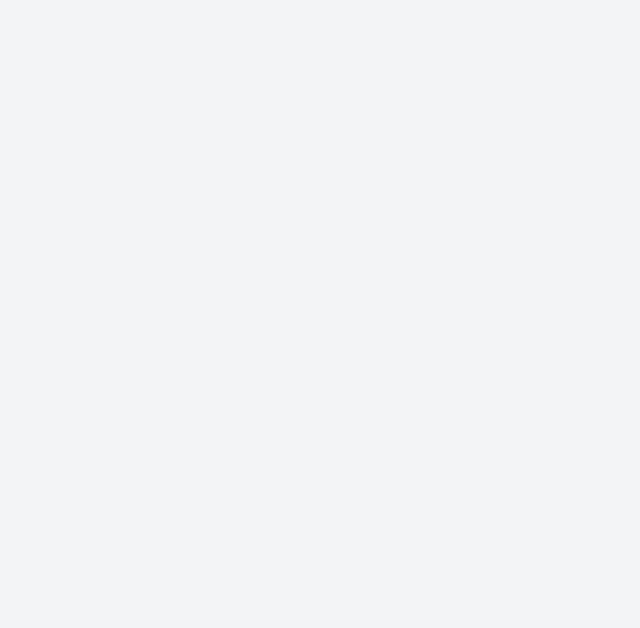
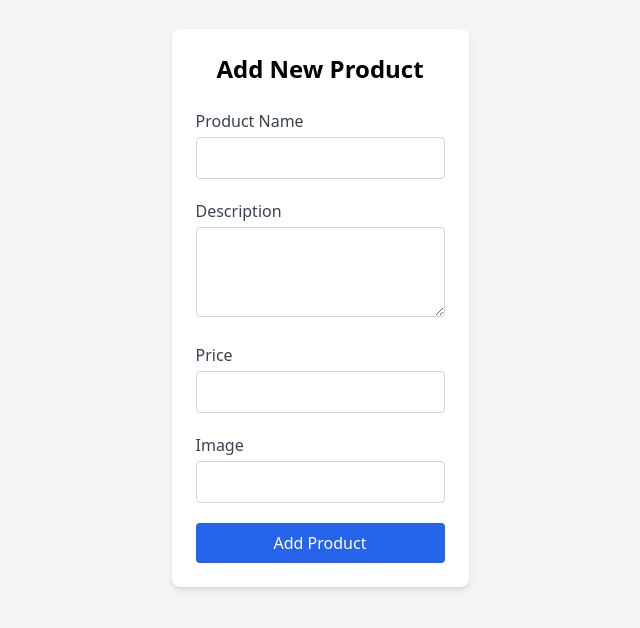
Before and after one commit to viswajith-7885/ecoMart-client, a React (Vite) app: page /addproduct in a window 1280 px wide. Before the commit this address had no page. Shown: the part 112-740 px from the top of the page, without its empty margins (320-960 px from the left). Built offline with nearby package versions, Linux system fonts and the light colour scheme.

Commit message:
feat-add

```diff
--- a/src/App.jsx
+++ b/src/App.jsx
@@ -2,6 +2,8 @@ import { BrowserRouter as Router, Routes, Route } from "react-router-dom";
 import Register from "./pages/Register";
 import Login from "./pages/Login";
 import Home from "./pages/Home";
+import AddProduct from "./pages/AddProduct";
+
 
 function App() {
   return (
@@ -11,6 +13,7 @@ function App() {
           <Route path="/" element={<Home />} />
           <Route path="/register" element={<Register />} />
           <Route path="/login" element={<Login />} />
+          <Route path="/addproduct" element={<AddProduct />} />
         </Routes>
       </div>
     </Router>
--- a/src/components/Navbar.jsx
+++ b/src/components/Navbar.jsx
@@ -2,7 +2,7 @@ import { Link } from "react-router-dom";
 
 export default function Navbar() {
   return (
-    <nav className="bg-blue-600 text-white shadow-md">
+    <nav className="bg-blue-700 text-white shadow-md w-full">
       <div className="container mx-auto px-4 flex justify-between items-center h-16">
         {/* Logo / Brand */}
         <Link to="/" className="text-2xl font-bold tracking-wide">
@@ -14,6 +14,7 @@ export default function Navbar() {
           <Link to="/" className="hover:text-yellow-300">Home</Link>
           <Link to="/login" className="hover:text-yellow-300">Login</Link>
           <Link to="/register" className="hover:text-yellow-300">Register</Link>
+          <Link to="/addproduct" className="hover:text-yellow-300">AddProduct</Link>
         </div>
       </div>
     </nav>
--- a/src/components/ProductCard.jsx
+++ b/src/components/ProductCard.jsx
@@ -1,4 +1,17 @@
+
+
 export default function ProductCard({ product }) {
+
+
+  // const handleDelete = async (id) => {
+  //    try {
+  //     await axios.delete(`http://localhost:4000/api/api/products/${id}`);
+
+  //   } catch (err) {
+  //     console.error("Failed to delete product:", err);
+  //     alert("Error deleting product");
+  //   }
+  //     };
   return (
     <div className="bg-white shadow-md rounded-lg overflow-hidden hover:shadow-xl transition duration-300">
       <img
@@ -15,8 +28,11 @@ export default function ProductCard({ product }) {
           <span className="text-blue-600 font-bold text-lg">
             ${product.price}
           </span>
-          <button className="bg-blue-600 text-white px-3 py-1 rounded hover:bg-blue-700">
-            Add to Cart
+          <button className="bg-violet-600 text-white px-3 py-1 rounded hover:bg-blue-700">
+            update
+          </button>
+          <button className="bg-red-600 text-white px-3 py-1 rounded hover:bg-blue-700" >
+            Remove
           </button>
         </div>
       </div>
--- /dev/null
+++ b/src/pages/AddProduct.jsx
@@ -0,0 +1,129 @@
+import { useState } from "react";
+import axios from "axios";
+
+export default function AddProduct() {
+  const [formData, setFormData] = useState({
+    name: "",
+    description: "",
+    price: "",
+    image: "",
+  });
+  const [loading, setLoading] = useState(false);
+  const [message, setMessage] = useState("");
+
+  const handleChange = (e) => {
+    const { name, value } = e.target;
+    // if (name === "image") {
+    //   setFormData({ ...formData, image: files[0] });
+    // } else {
+    //   setFormData({ ...formData, [name]: value });
+    // }
+    setFormData({ ...formData, [name]: value });
+    console.log(formData);
+
+  };
+
+  const handleSubmit = async (e) => {
+    e.preventDefault();
+    setLoading(true);
+    setMessage("");
+
+    try {
+    //   const data = new FormData();
+    //   Object.keys(formData).forEach((key) => {
+    //     data.append(key, formData[key]);
+    //   });
+
+
+
+      await axios.post("http://localhost:4000/api/products/create", formData);
+
+      setMessage("Product added successfully!");
+      setFormData({ name: "", description: "", price: "", image: "" });
+    } catch (err) {
+      setMessage(err.response?.data?.message || "Error adding product");
+    } finally {
+      setLoading(false);
+    }
+  };
+
+  return (
+    <div className="max-w-2xl mx-auto p-6 bg-white shadow-md rounded-lg mt-10">
+      <h2 className="text-2xl font-bold mb-6 text-center">Add New Product</h2>
+
+      {message && (
+        <div
+          className={`mb-4 text-center p-2 rounded ${
+            message.includes("successfully")
+              ? "bg-green-100 text-green-700"
+              : "bg-red-100 text-red-700"
+          }`}
+        >
+          {message}
+        </div>
+      )}
+
+      <form onSubmit={handleSubmit} className="space-y-5">
+        <div>
+          <label className="block text-gray-700 mb-1">Product Name</label>
+          <input
+            type="text"
+            name="name"
+            value={formData.name}
+            onChange={handleChange}
+            className="w-full border border-gray-300 p-2 rounded focus:outline-none focus:ring-2 focus:ring-blue-500"
+            required
+          />
+        </div>
+
+        <div>
+          <label className="block text-gray-700 mb-1">Description</label>
+          <textarea
+            name="description"
+            value={formData.description}
+            onChange={handleChange}
+            rows="3"
+            className="w-full border border-gray-300 p-2 rounded focus:outline-none focus:ring-2 focus:ring-blue-500"
+            required
+          />
+        </div>
+
+        <div>
+          <label className="block text-gray-700 mb-1">Price</label>
+          <input
+            type="number"
+            name="price"
+            value={formData.price}
+            onChange={handleChange}
+            step="0.01"
+            className="w-full border border-gray-300 p-2 rounded focus:outline-none focus:ring-2 focus:ring-blue-500"
+            required
+          />
+        </div>
+
+
+        <div>
+          <label className="block text-gray-700 mb-1">Image</label>
+          <input
+            type="text"
+            name="image"
+            // accept="image/*"
+            value={formData.image}
+            onChange={handleChange}
+            // className="w-full text-gray-700"
+            className="w-full border border-gray-300 p-2 rounded focus:outline-none focus:ring-2 focus:ring-blue-500"
+            required
+          />
+        </div>
+
+        <button
+          type="submit"
+          disabled={loading}
+          className="w-full bg-blue-600 text-white p-2 rounded hover:bg-blue-700 transition disabled:opacity-50"
+        >
+          {loading ? "Uploading..." : "Add Product"}
+        </button>
+      </form>
+    </div>
+  );
+}
--- a/src/pages/Home.jsx
+++ b/src/pages/Home.jsx
@@ -27,7 +27,7 @@ export default function Home() {
   if (error) return <p className="text-center mt-10 text-red-600">{error}</p>;
 
   return (
-    <div className="bg-gray-100 min-h-screen">
+    <div className="bg-gray-100 min-h-screen w-full">
       <Navbar />
 
       <div className="container mx-auto px-4 py-8">
```
